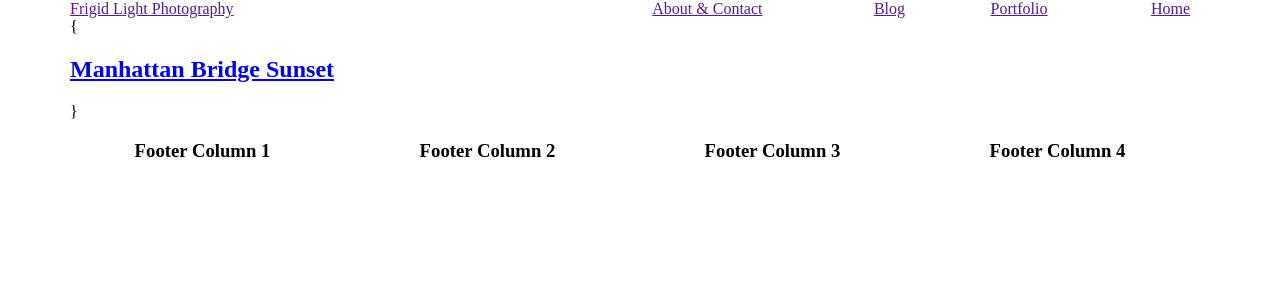
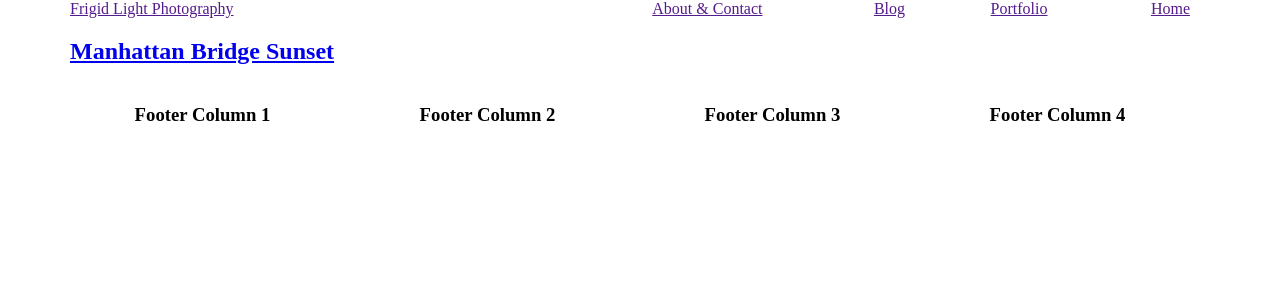
Before and after one commit to davidhowland/davidhowland.github.io, a Jekyll site: the page built from index.html, in a window 1280 px wide. Shown: the top 300 px of the page. Built offline with Jekyll 4.4.1, drawn with Linux system fonts in a browser that asks for light colours; Markdown is read by kramdown in place of the engine named in the settings; the list of posts is cut into pages by our own code.

Commit message:
- remove spare brackets - add brackets to url tag

```diff
--- a/index.html
+++ b/index.html
@@ -3,5 +3,5 @@ layout: default
 ---
 
 {% for post in site.posts limit: 10 %}
-  {<h2><a href="{ post.url }">{{ post.title }}</a></h2>}
+  <h2><a href="{{ post.url }}">{{ post.title }}</a></h2>
 {% endfor %}
```
